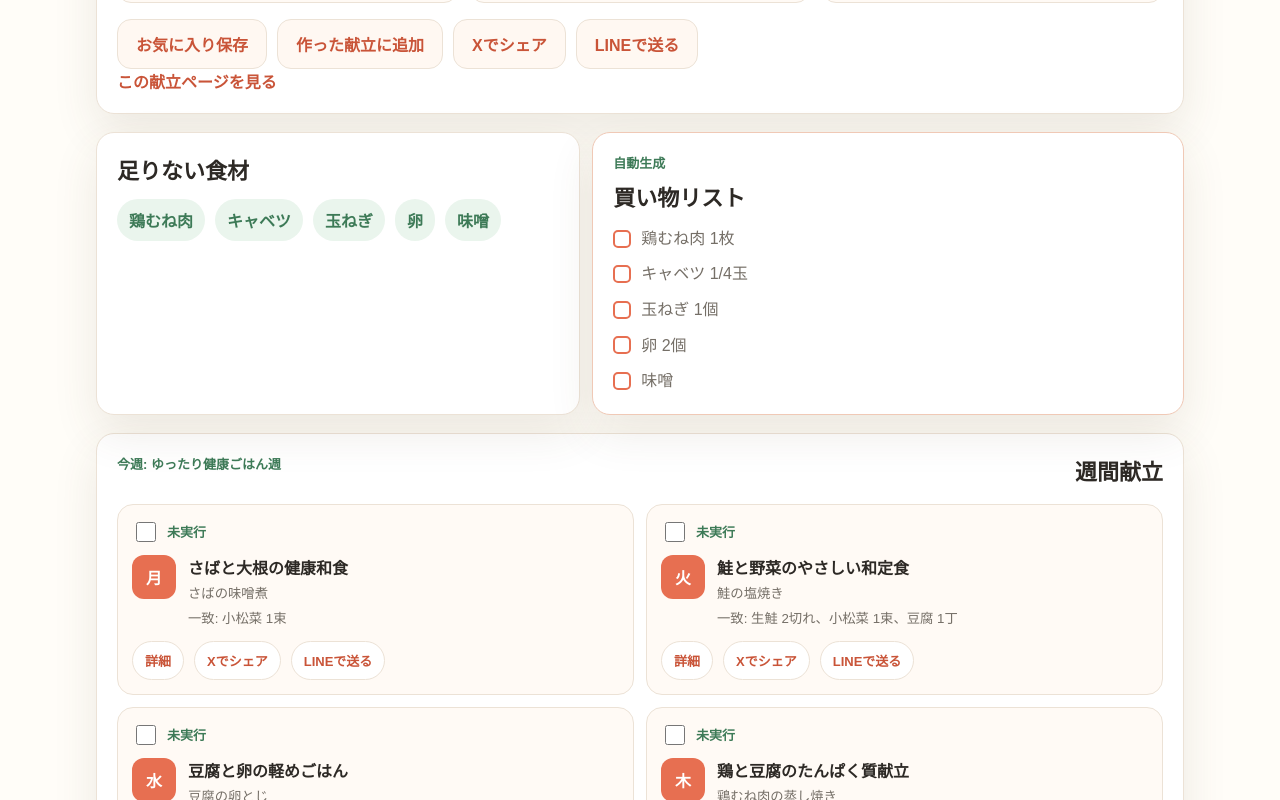
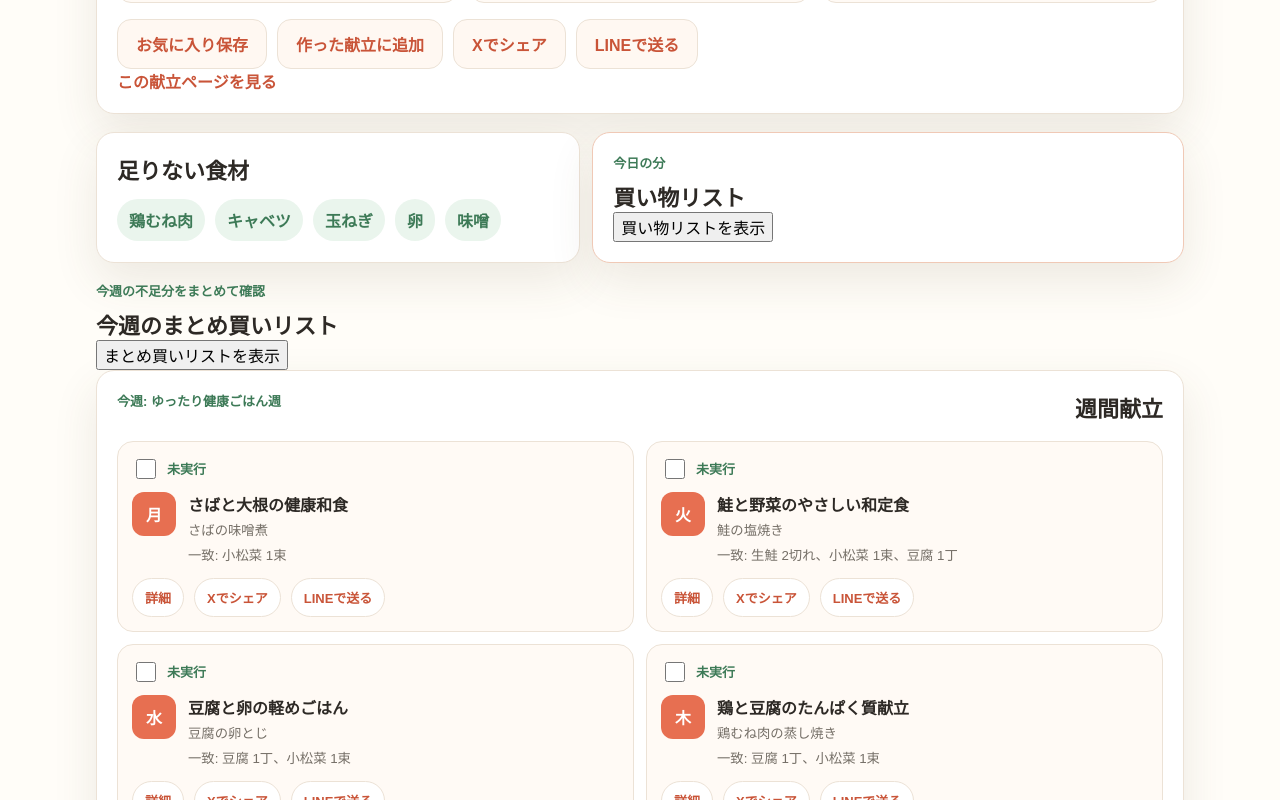
Before and after one commit to hagane990601-ux/20260618, a Next.js app: page / in a window 1280 px wide. Shown: the part 1160-1960 px from the top of the page. Built offline with nearby package versions, Linux system fonts and the light colour scheme.

Commit message:
Add collapsible daily and weekly shopping lists

```diff
--- a/app/page.tsx
+++ b/app/page.tsx
@@ -10,6 +10,7 @@ type MenuWithMatch = MenuRecipe & { matchCount: number };
 type StoredMenu = MenuRecipe & { savedAt: string };
 type StreakState = { count: number; lastVisitDate: string };
 type WeeklyStatus = Record<string, boolean>;
+type ShoppingChecks = Record<string, boolean>;
 
 const STORAGE_KEYS = {
   fridge: "menu-mvp.fridgeIngredients",
@@ -18,6 +19,8 @@ const STORAGE_KEYS = {
   reminder: "menu-mvp.reminder",
   streak: "menu-mvp.streak",
   weeklyStatus: "menu-mvp.weeklyStatus",
+  todayShoppingChecks: "menu-mvp.todayShoppingChecks",
+  weeklyShoppingChecks: "menu-mvp.weeklyShoppingChecks",
 };
 
 const presetIngredients = ["生鮭", "鶏むね肉", "豚こま肉", "卵", "豆腐", "キャベツ", "にんじん", "玉ねぎ", "小松菜", "じゃがいも"];
@@ -117,6 +120,10 @@ export default function Home() {
   const [saveMessage, setSaveMessage] = useState("");
   const [streak, setStreak] = useState<StreakState>({ count: 1, lastVisitDate: "" });
   const [weeklyStatus, setWeeklyStatus] = useState<WeeklyStatus>({});
+  const [todayShoppingChecks, setTodayShoppingChecks] = useState<ShoppingChecks>({});
+  const [weeklyShoppingChecks, setWeeklyShoppingChecks] = useState<ShoppingChecks>({});
+  const [isShoppingOpen, setIsShoppingOpen] = useState(false);
+  const [isWeeklyShoppingOpen, setIsWeeklyShoppingOpen] = useState(false);
   const [reminder, setReminder] = useState(defaultReminder);
   const [notificationStatus, setNotificationStatus] = useState("未設定");
 
@@ -125,6 +132,8 @@ export default function Home() {
     setFridgeIngredients(readStorage<string[]>(STORAGE_KEYS.fridge, ["生鮭", "小松菜", "豆腐"]));
     setFavorites(readStorage<StoredMenu[]>(STORAGE_KEYS.favorites, []));
     setWeeklyStatus(readStorage<WeeklyStatus>(STORAGE_KEYS.weeklyStatus, {}));
+    setTodayShoppingChecks(readStorage<ShoppingChecks>(STORAGE_KEYS.todayShoppingChecks, {}));
+    setWeeklyShoppingChecks(readStorage<ShoppingChecks>(STORAGE_KEYS.weeklyShoppingChecks, {}));
     setReminder(readStorage(STORAGE_KEYS.reminder, defaultReminder));
     setNotificationStatus("Notification" in window ? Notification.permission : "非対応");
 
@@ -156,6 +165,14 @@ export default function Home() {
   useEffect(() => {
     window.localStorage.setItem(STORAGE_KEYS.weeklyStatus, JSON.stringify(weeklyStatus));
   }, [weeklyStatus]);
+
+  useEffect(() => {
+    window.localStorage.setItem(STORAGE_KEYS.todayShoppingChecks, JSON.stringify(todayShoppingChecks));
+  }, [todayShoppingChecks]);
+
+  useEffect(() => {
+    window.localStorage.setItem(STORAGE_KEYS.weeklyShoppingChecks, JSON.stringify(weeklyShoppingChecks));
+  }, [weeklyShoppingChecks]);
 
   useEffect(() => {
     window.localStorage.setItem(STORAGE_KEYS.reminder, JSON.stringify(reminder));
@@ -190,6 +207,24 @@ export default function Home() {
   const selectedShoppingList = selectedMenu.ingredients.filter((ingredient) =>
     selectedMissingIngredients.some((missing) => ingredient.includes(missing)),
   );
+  const weeklyShoppingList = useMemo(() => {
+    const itemsByName = new Map<string, string>();
+
+    suggestedMenus.forEach((menu) => {
+      const menuMissingIngredients = missingIngredients(menu, fridgeIngredients);
+      menu.ingredients
+        .filter((ingredient) => menuMissingIngredients.some((missing) => ingredient.includes(missing)))
+        .forEach((ingredient) => {
+          const name = ingredientName(ingredient);
+          if (!itemsByName.has(name)) {
+            itemsByName.set(name, ingredient);
+          }
+        });
+    });
+
+    return Array.from(itemsByName.values());
+  }, [fridgeIngredients, suggestedMenus]);
+
   const favoriteIds = new Set(favorites.map((menu) => menu.id));
   const completedCount = suggestedMenus.filter((menu) => weeklyStatus[`${currentWeek.id}:${menu.id}`]).length;
   const weeklyProgress = Math.round((completedCount / suggestedMenus.length) * 100);
@@ -266,6 +301,16 @@ export default function Home() {
   const toggleWeeklyStatus = (menuId: string) => {
     const statusKey = `${currentWeek.id}:${menuId}`;
     setWeeklyStatus((current) => ({ ...current, [statusKey]: !current[statusKey] }));
+  };
+
+  const toggleTodayShoppingItem = (item: string) => {
+    const itemKey = `${selectedMenu.id}:${ingredientName(item)}`;
+    setTodayShoppingChecks((current) => ({ ...current, [itemKey]: !current[itemKey] }));
+  };
+
+  const toggleWeeklyShoppingItem = (item: string) => {
+    const itemKey = `${currentWeek.id}:${ingredientName(item)}`;
+    setWeeklyShoppingChecks((current) => ({ ...current, [itemKey]: !current[itemKey] }));
   };
 
   const shareMenu = async (recipe: MenuRecipe, channel: "x" | "line") => {
@@ -449,21 +494,80 @@ export default function Home() {
         </article>
 
         <article className="panel selected-shopping" aria-labelledby="shopping">
-          <p className="eyebrow">自動生成</p>
+          <p className="eyebrow">今日の分</p>
           <h2 id="shopping">買い物リスト</h2>
-          {selectedShoppingList.length === 0 ? (
+          <button
+            className="shopping-toggle"
+            type="button"
+            aria-expanded={isShoppingOpen}
+            onClick={() => setIsShoppingOpen((current) => !current)}
+          >
+            {isShoppingOpen ? "買い物リストを閉じる" : "買い物リストを表示"}
+          </button>
+          {isShoppingOpen ? (
+            selectedShoppingList.length === 0 ? (
+              <p className="empty-text">買い足す食材はありません</p>
+            ) : (
+              <ul className="shopping-check-list">
+                {selectedShoppingList.map((item) => {
+                  const itemKey = `${selectedMenu.id}:${ingredientName(item)}`;
+                  const isChecked = Boolean(todayShoppingChecks[itemKey]);
+
+                  return (
+                    <li key={item}>
+                      <label className="shopping-check-item">
+                        <input
+                          type="checkbox"
+                          checked={isChecked}
+                          onChange={() => toggleTodayShoppingItem(item)}
+                        />
+                        <span>{item}</span>
+                      </label>
+                    </li>
+                  );
+                })}
+              </ul>
+            )
+          ) : null}
+        </article>
+      </section>
+
+      <section className="weekly-shopping-card" aria-labelledby="weekly-shopping">
+        <p className="eyebrow">今週の不足分をまとめて確認</p>
+        <h2 id="weekly-shopping">今週のまとめ買いリスト</h2>
+        <button
+          className="shopping-toggle"
+          type="button"
+          aria-expanded={isWeeklyShoppingOpen}
+          onClick={() => setIsWeeklyShoppingOpen((current) => !current)}
+        >
+          {isWeeklyShoppingOpen ? "まとめ買いリストを閉じる" : "まとめ買いリストを表示"}
+        </button>
+        {isWeeklyShoppingOpen ? (
+          weeklyShoppingList.length === 0 ? (
             <p className="empty-text">買い足す食材はありません</p>
           ) : (
-            <ul className="check-list">
-              {selectedShoppingList.map((item) => (
-                <li key={item}>
-                  <span aria-hidden="true" />
-                  {item}
-                </li>
-              ))}
+            <ul className="shopping-check-list">
+              {weeklyShoppingList.map((item) => {
+                const itemKey = `${currentWeek.id}:${ingredientName(item)}`;
+                const isChecked = Boolean(weeklyShoppingChecks[itemKey]);
+
+                return (
+                  <li key={item}>
+                    <label className="shopping-check-item">
+                      <input
+                        type="checkbox"
+                        checked={isChecked}
+                        onChange={() => toggleWeeklyShoppingItem(item)}
+                      />
+                      <span>{item}</span>
+                    </label>
+                  </li>
+                );
+              })}
             </ul>
-          )}
-        </article>
+          )
+        ) : null}
       </section>
 
       <section className="weekly-section" aria-labelledby="weekly">
```
